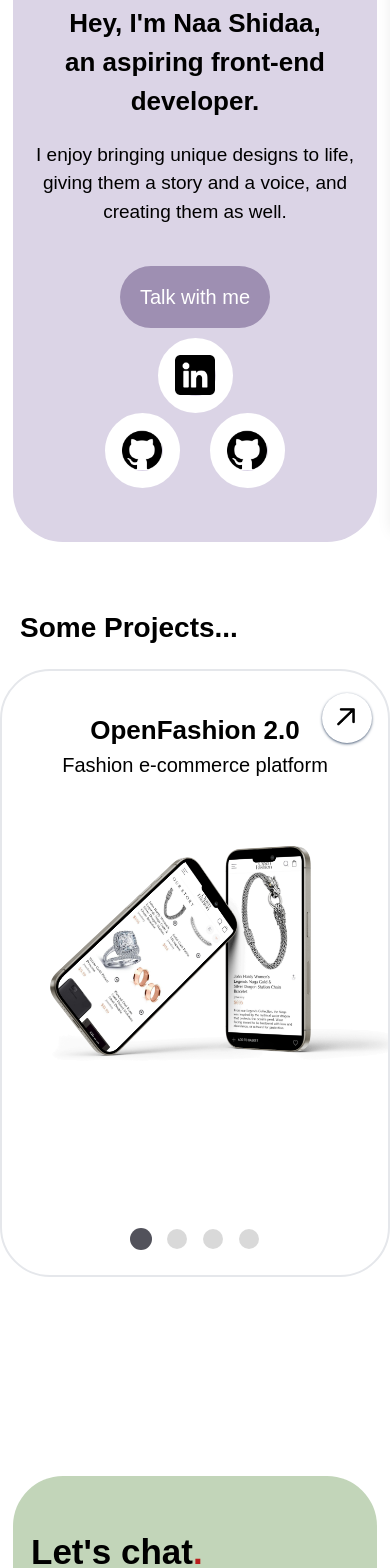
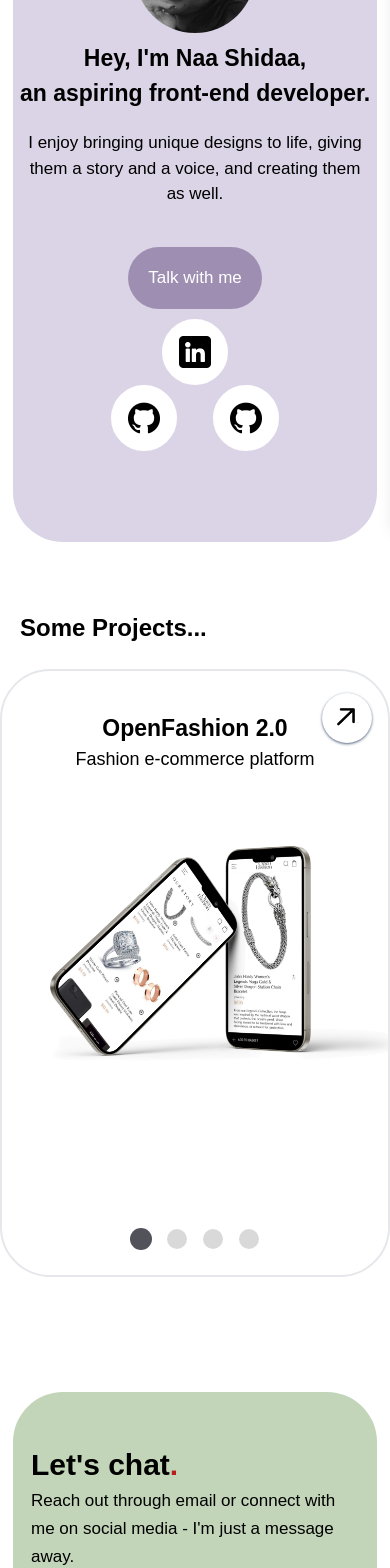
Before and after one commit to RainaaNs/My-Porfolio, a React (Create React App) app: page / in a window 390 px wide. Shown: the part 320-1888 px from the top of the page. Built offline with nearby package versions, Linux system fonts and the light colour scheme.

Commit message:
Reduced font sizes, set carousel swipeable to false for better control of scrolling down

```diff
--- a/src/components/EmailCopyButton.js
+++ b/src/components/EmailCopyButton.js
@@ -19,9 +19,9 @@ const EmailCopyButton = () => {
 
   return (
     <div className='flex flex-col'>
-        <p className='text-[20px] pt-[17px]'>{email}</p>
+        <p className='text-[17px] sm:text-[20px] pt-[17px]'>{email}</p>
         <button onClick={copyToClipboard}
-                className={`border px-[20px] py-[7px] text-[20px] mt-[5px] rounded-[38px] bg-white text-black'
+                className={`border px-[20px] py-[7px] text-[16px] sm:text-[20px] mt-[5px] rounded-[38px] bg-white text-black'
                 ${isBouncing ? 'animate-bounceTwice' : ''}`}>
             {buttonText}
         </button>
--- a/src/components/Navbar.js
+++ b/src/components/Navbar.js
@@ -128,7 +128,7 @@ const Navbar = () => {
       <div className="sm:hidden flex justify-between items-center pt-4 px-4">
         <div className="flex">
           <div className="bg-lightrosetaupe border w-[30px] h-[30px] rounded-full ml-[10px]"></div>
-          <div className="font-bold text-xl ml-3 text-nowrap">NAA SHIDAA</div>
+          <div className="font-bold text-[15px] items-center flex sm:text-xl ml-3 text-nowrap">NAA SHIDAA</div>
         </div>
 
         {/* Hamburger button */}
@@ -145,7 +145,7 @@ const Navbar = () => {
         </button>
       </div>
 
-      {/* Sidebar (hidden by default on larger screens) */}
+      {/* Sidebar for small screens */}
       <div
         className={`fixed top-0 right-0 w-[250px] h-full bg-white shadow-lg transition-all duration-700 ease-in-out ${sidebarOpen ? 'translate-x-0' : 'translate-x-full'
           }`}
--- a/src/pages/Home.js
+++ b/src/pages/Home.js
@@ -29,31 +29,31 @@ const emailAddress = "rainaaaddo@gmail.com";
             <img className='w-[120px] h-[120px] mt-[90px] sm:mt-[120px] rounded-full object-cover' src={snapme} alt='my face' />
           </div>
           <div className='w-95'>
-            <p className='font-bold xl:text-[45px] md:text-[35px] text-[26px] mt-2 sm:mt-0 text-center text-wrap'>Hey, I'm Naa Shidaa,<br></br> an aspiring front-end developer.</p>
+            <p className='font-bold xl:text-[45px] md:text-[35px] text-[23px] mt-2 sm:mt-0 text-center text-wrap'>Hey, I'm Naa Shidaa,<br></br> an aspiring front-end developer.</p>
           </div>
-          <div className='mt-[20px] md:text-[22px] text-[19px] sm:px-0 px-[10px] sm:mb-[100px] text-center'>
+          <div className='mt-[20px] md:text-[22px] text-[17px] sm:px-0 px-[10px] sm:mb-[100px] text-center'>
             <p>I enjoy bringing unique designs to life, giving them a story and a voice, and creating them as well. </p>
           </div>
 
           <div className='flex sm:w-[420px] w-60 h-50 sm:h-full flex-col sm:flex-row static pt-[40px] sm:pt-[0px] pb-[20px] sm:pb-[0px] sm:justify-evenly'>
 
             <a href={`mailto:${emailAddress}`} className='sm:mt-[7px] mb-[10px] sm:mb-0 sm:mx-0 mx-auto'>
-              <button className='px-[20px] py-[13px] h-[62px] text-[20px] rounded-[38px] bg-rosequartz text-white'>Talk with me</button>
+              <button className='px-[20px] py-[13px] h-[62px] text-[17px] sm:text-[20px] rounded-[38px] bg-rosequartz text-white'>Talk with me</button>
             </a>
-            <div className='border-white border-[17px] w-[75px] h-[75px] mx-auto sm:mx-0 rounded-[200px] '>
+            <div className='border-white border-[17px] mx-auto sm:mx-0 rounded-[200px] '>
               <a href="https://www.linkedin.com/in/naa-shidaa-addo" target="_blank" rel="noopener noreferrer">
-              <img className='w-10 h-10' src={linkedin} alt='Linkedin'/>
+                <img className='w-8 h-8 sm:w-10 sm:h-10' src={linkedin} alt='Linkedin' />
               </a>
             </div>
             <div className="flex flex-row justify-evenly">
-              <div className='border-white border-[17px] w-[75px] h-[75px] rounded-[200px] '>
+              <div className='border-white border-[17px] rounded-[200px] '>
                 <a href="https://github.com/RainaaNs" target="_blank" rel="noopener noreferrer">
-                <img className='w-10 h-10' src={github} alt='Github' />
+                  <img className='w-8 h-8 sm:w-10 sm:h-10' src={github} alt='Github' />
                 </a>
               </div>
-              <div className='border-white border-[17px] w-[75px] h-[75px] rounded-[200px] sm:hidden flex'>
+              <div className='border-white border-[17px] rounded-[200px] sm:hidden flex'>
                 <a href="https://github.com/RainaaNs" target="_blank" rel="noopener noreferrer">
-                <img className='w-10 h-10' src={github} alt='Github' />
+                  <img className='w-8 h-8 sm:w-10 sm:h-10' src={github} alt='Github' />
                 </a>
               </div>
             </div>
@@ -61,21 +61,21 @@ const emailAddress = "rainaaaddo@gmail.com";
           </div>
         </div>
 
-        <section id="projects-section" className="mt-[10px] mb-[10px] md:mb-[70px] sm:mb-[40px] h-[100%] w-[100%]">
+        <section id="projects-section" className="mt-[10px] mb-[10px] md:mb-[70px] sm:mb-[40px] h-[90%] w-[100%]">
           <div className=''>
-          <p className='font-bold text-[28px] sm:text-[32px] md:text-[40px] ml-[20px] sm:ml-[50px] my-[25px] leading-8 sm:leading-none '>Some Projects...</p>
+            <p className='font-bold text-[24px] sm:text-[32px] md:text-[40px] ml-[20px] sm:ml-[50px] my-[25px] leading-8 sm:leading-none '>Some Projects...</p>
           </div>
           <div className="border-2 md:mt-[10px] rounded-[50px] w-[100%] sm:w-[500px] md:w-[75%] lg:w-[70%] h-[72vh] sm:h-[75vh] mx-auto">
-          <Carousel transitionTime={1000} showStatus={false} showIndicators={true} showArrows={false} infiniteLoop className='w-full h-[550px] sm:h-[600px] items-center mx-auto'>
+            <Carousel transitionTime={1000} showStatus={false} showIndicators={true} showArrows={false} infiniteLoop swipeable={false} className='w-full h-[550px] sm:h-[600px] items-center mx-auto'>
               <div className='flex w-full h-[550px] sm:h-[600px] mx-auto'>
                 <img className='object-contain w-auto h-auto max-w-full max-h-full md:pt-[40px]' src={iPhone15Pro} alt="Fashion e-commerce platform" />
                 <div className='absolute inset-0'>
-                <p className='text-[26px] sm:text-[30px] font-semibold pt-10 sm:pt-4'>OpenFashion 2.0</p>
-                <p className='text-[20px] sm:text-[23px]'>Fashion e-commerce platform</p>
+                  <p className='text-[23px] sm:text-[30px] font-semibold pt-10 sm:pt-4'>OpenFashion 2.0</p>
+                  <p className='text-[18px] sm:text-[23px]'>Fashion e-commerce platform</p>
                   <div className='absolute right-4 sm:right-12 top-[12%] sm:top-[15%] transform -translate-y-[100%]'>
                     <a href="https://github.com/RainaaNs/rn-assignment7-11307343" target="_blank" rel="noopener noreferrer">
                       <div className='bg-white w-[50px] shadow shadow-slate-500 h-[50px] rounded-full'>
-                        <img className='w-[35px] h-[50px] p-2' src={upperrightarrow} alt='Link to project'/>
+                        <img className='w-[35px] h-[50px] p-2' src={upperrightarrow} alt='Link to project' />
                       </div>
                     </a>
                   </div>
@@ -85,12 +85,12 @@ const emailAddress = "rainaaaddo@gmail.com";
               <div className='flex w-full h-[600px] mx-auto'>
                 <img className='object-contain w-auto h-auto max-w-full max-h-full md:pt-[40px]' src={iPhone15} alt="Transaction management app" />
                 <div className='absolute inset-0'>
-                <p className='text-[26px] sm:text-[30px] font-semibold pt-10 sm:pt-4'>Transactedd</p>
-                <p className='text-[20px] sm:text-[23px] text-nowrap'>Transaction management app</p>
+                  <p className='text-[23px] sm:text-[30px] font-semibold pt-10 sm:pt-4'>Transactedd</p>
+                  <p className='text-[18px] sm:text-[23px] text-nowrap'>Transaction management app</p>
                   <div className='absolute right-4 sm:right-12 top-[12%] sm:top-[15%] transform -translate-y-[100%]'>
                     <a href="https://github.com/RainaaNs/rn-assignment5-11307343" target="_blank" rel="noopener noreferrer">
                       <div className='bg-white shadow shadow-slate-500 w-[50px] h-[50px] rounded-full'>
-                        <img className='w-[35px] h-[50px] p-2' src={upperrightarrow} alt='Link to project'/>
+                        <img className='w-[35px] h-[50px] p-2' src={upperrightarrow} alt='Link to project' />
                       </div>
                     </a>
                   </div>
@@ -101,13 +101,13 @@ const emailAddress = "rainaaaddo@gmail.com";
                 <img className='object-contain w-auto h-auto max-w-full max-h-full md:pt-[0px]' src={iPhone13} alt="Job Search app" />
                 <div className='absolute inset-0'>
                   <div className='absolute left-16 top-8'>
-                  <p className='text-[26px] sm:text-[30px] font-semibold pt-2 sm:pt-[2px]'>Jobizz</p>
-                  <p className='text-[20px] sm:text-[23px]'>Job search app</p>
+                    <p className='text-[23px] sm:text-[30px] font-semibold pt-2 sm:pt-[2px]'>Jobizz</p>
+                    <p className='text-[18px] sm:text-[23px]'>Job search app</p>
                   </div>
                   <div className='absolute right-12 sm:right-12 top-[15%] transform -translate-y-[100%]'>
                     <a href="https://github.com/RainaaNs/rn-assignment4-11307343" target="_blank" rel="noopener noreferrer">
                       <div className='bg-white shadow shadow-slate-500 w-[50px] h-[50px] rounded-full'>
-                        <img className='w-[35px] h-[50px] p-2' src={upperrightarrow} alt='Link to project'/>
+                        <img className='w-[35px] h-[50px] p-2' src={upperrightarrow} alt='Link to project' />
                       </div>
                     </a>
                   </div>
@@ -117,12 +117,12 @@ const emailAddress = "rainaaaddo@gmail.com";
               <div className='flex w-full h-[600px] mx-auto'>
                 <img className='object-contain w-auto h-auto max-w-full max-h-full md:pt-[40px]' src={S8Ultra} alt="AquaNet" />
                 <div className='absolute inset-0'>
-                <p className='text-[26px] sm:text-[30px] font-semibold pt-10 sm:pt-4'>AquaNet</p>
-                <p className='text-[20px] sm:text-[23px]'>Fish e-commerce platform</p>
+                  <p className='text-[23px] sm:text-[30px] font-semibold pt-10 sm:pt-4'>AquaNet</p>
+                  <p className='text-[18px] sm:text-[23px]'>Fish e-commerce platform</p>
                   <div className='absolute right-4 sm:right-12 top-[12%] sm:top-[15%] transform -translate-y-[100%]'>
                     <a href="https://aquanet-frontend.onrender.com/#home" target="_blank" rel="noopener noreferrer">
                       <div className='bg-white shadow shadow-slate-500 w-[50px] h-[50px] rounded-full'>
-                        <img className='w-[35px] h-[50px] p-2' src={upperrightarrow} alt='Link to project'/>
+                        <img className='w-[35px] h-[50px] p-2' src={upperrightarrow} alt='Link to project' />
                       </div>
                     </a>
                   </div>
@@ -136,17 +136,17 @@ const emailAddress = "rainaaaddo@gmail.com";
         <section id="contact-section" >
           <div className='h-[480px] sm:h-[500px] md:h-[550px] bg-mintcream rounded-[50px] mx-[13px] sm:mx-6 mt-5 mb-[40px] flex flex-col'>
             <div className='mt-[50px] mx-[18px] sm:mx-[30px] md:mx-[50px]'>
-              <p className='font-bold font-lato text-[35px] sm:text-[43px] md:text-[50px]'>Let's chat<span className='text-red-700'>.</span></p>
-              <p className='text-[20px] sm:text-[24px] md:text-[25px] text-wrap leading-7 sm:leading-normal'>Reach out through email or connect with me on social media - I'm just a message away.</p>
+              <p className='font-bold font-lato text-[30px] sm:text-[43px] md:text-[50px]'>Let's chat<span className='text-red-700'>.</span></p>
+              <p className='text-[17px] sm:text-[24px] md:text-[25px] text-wrap leading-7 sm:leading-normal'>Reach out through email or connect with me on social media - I'm just a message away.</p>
 
-              <div className='flex flex-col sm:flex-row gap-4 w-[230px] sm:w-[470px] mt-[80px] sm:mt-[100px] md:mt-[192px]'>
+              <div className='flex flex-col sm:flex-row gap-4 w-[190px] sm:w-[470px] mt-[80px] sm:mt-[100px] md:mt-[192px]'>
                 <div>
-                  <EmailCopyButton/>
+                  <EmailCopyButton />
                 </div>
                 <div className="flex flex-row gap-x-4">
                   <div className='border-white border-[17px] rounded-[200px] sm:mt-[23px] '>
                     <a href="https://www.linkedin.com/in/naa-shidaa-addo" target="_blank" rel="noopener noreferrer">
-                    <img className='w-8 h-8 sm:w-10 sm:h-10' src={linkedin} alt='Linkedin'/>
+                      <img className='w-8 h-8 sm:w-10 sm:h-10' src={linkedin} alt='Linkedin' />
                     </a>
                   </div>
 
```
Lines whose indentation alone changed are shown as unchanged.
